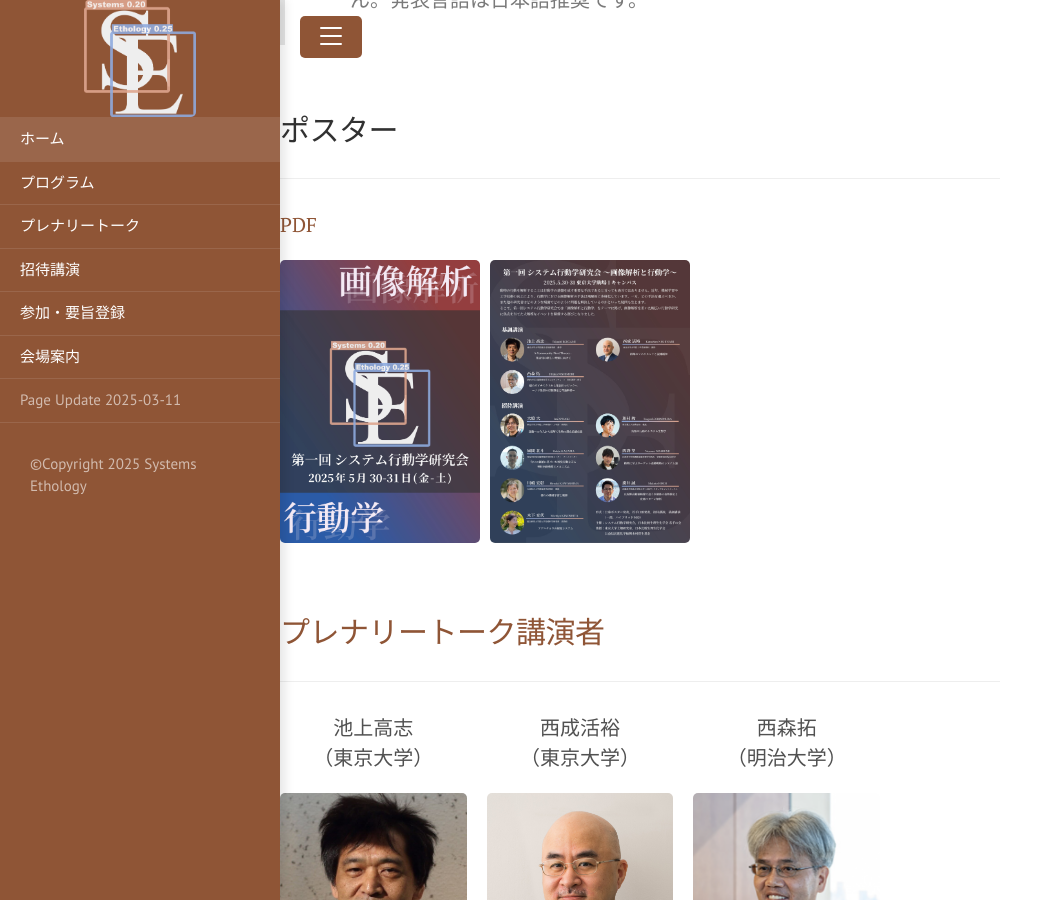
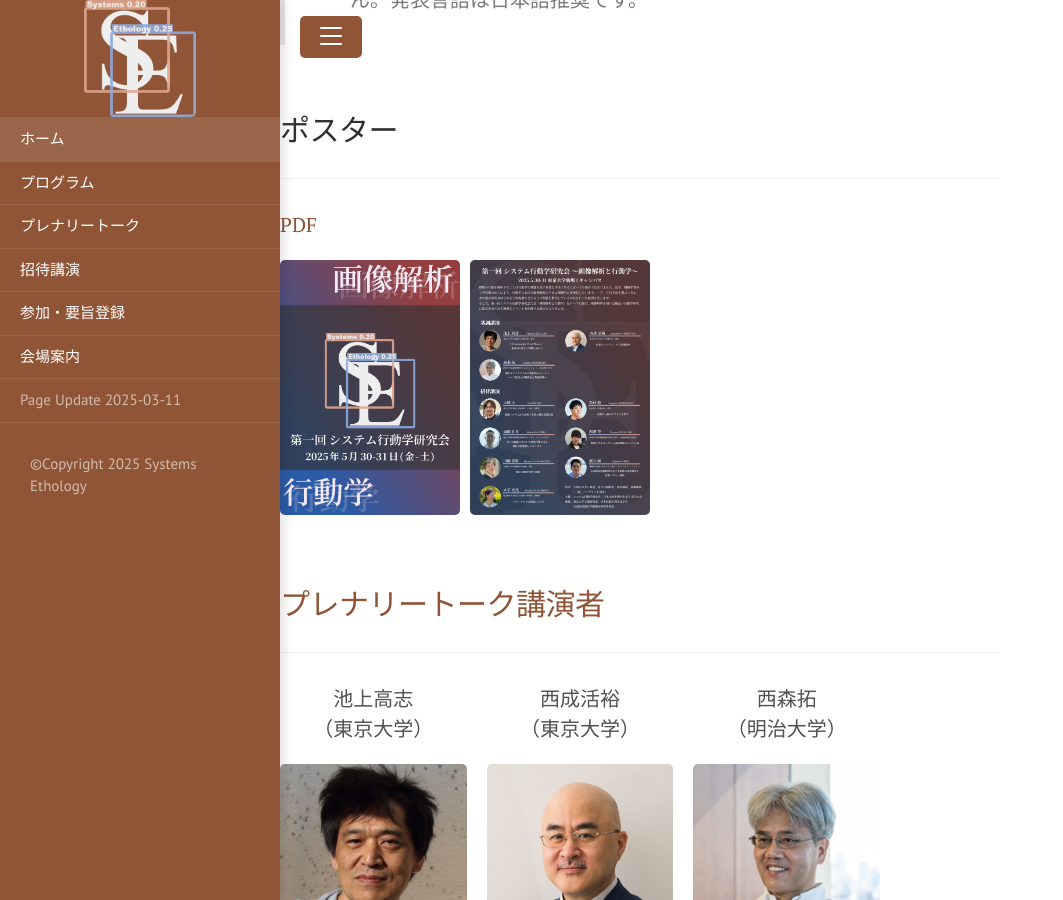
Before and after one commit to SystemsEthology/website, a Jekyll site: the page built from event_01/conference01_home.md, in a window 1280 px wide and 900 px high, scrolled down 1585 px. Shown: the whole window, without its empty margins (0-1063 px from the left). Built offline with Jekyll 4.4.1, drawn with Linux system fonts in a browser that asks for light colours.

Commit message:
Update conference01_home.md

```diff
--- a/event_01/conference01_home.md
+++ b/event_01/conference01_home.md
@@ -45,8 +45,8 @@
 <a href="{{ site.baseurl }}/event_01/images/poster_systems_ethology.pdf" target="_blank" rel="noopener noreferrer">PDF</a>
 
 <div style="display: flex; gap: 10px;">
-    <img src="{{ site.baseurl }}/event_01/images/poster_systems_ethology_01.jpg" width="200px">
-    <img src="{{ site.baseurl }}/event_01/images/poster_systems_ethology_02.jpg" width="200px">
+    <img src="{{ site.baseurl }}/event_01/images/poster_systems_ethology_01.jpg" width="180px">
+    <img src="{{ site.baseurl }}/event_01/images/poster_systems_ethology_02.jpg" width="180px">
 </div>
 
 <br>
@@ -102,13 +102,11 @@
     </div>
 </div>
 
-<div style="display: flex; align-items: center; gap: 20px;">
+<div style="display: flex; align-items: center; gap: 20px; justify-content: flex-start;">
   <div style="text-align: center;">
       <p>西海望<br>（基礎生物学研究所）</p>
       <img src="{{ site.baseurl }}/event_01/images/nishiumi.png" style="width:186.66px; height:auto; object-fit:contain;">
   </div>
-  <!-- 空の要素を末尾に追加 -->
-  <div style="flex-grow: 1;"></div>
 </div>
 
 <br>
```
